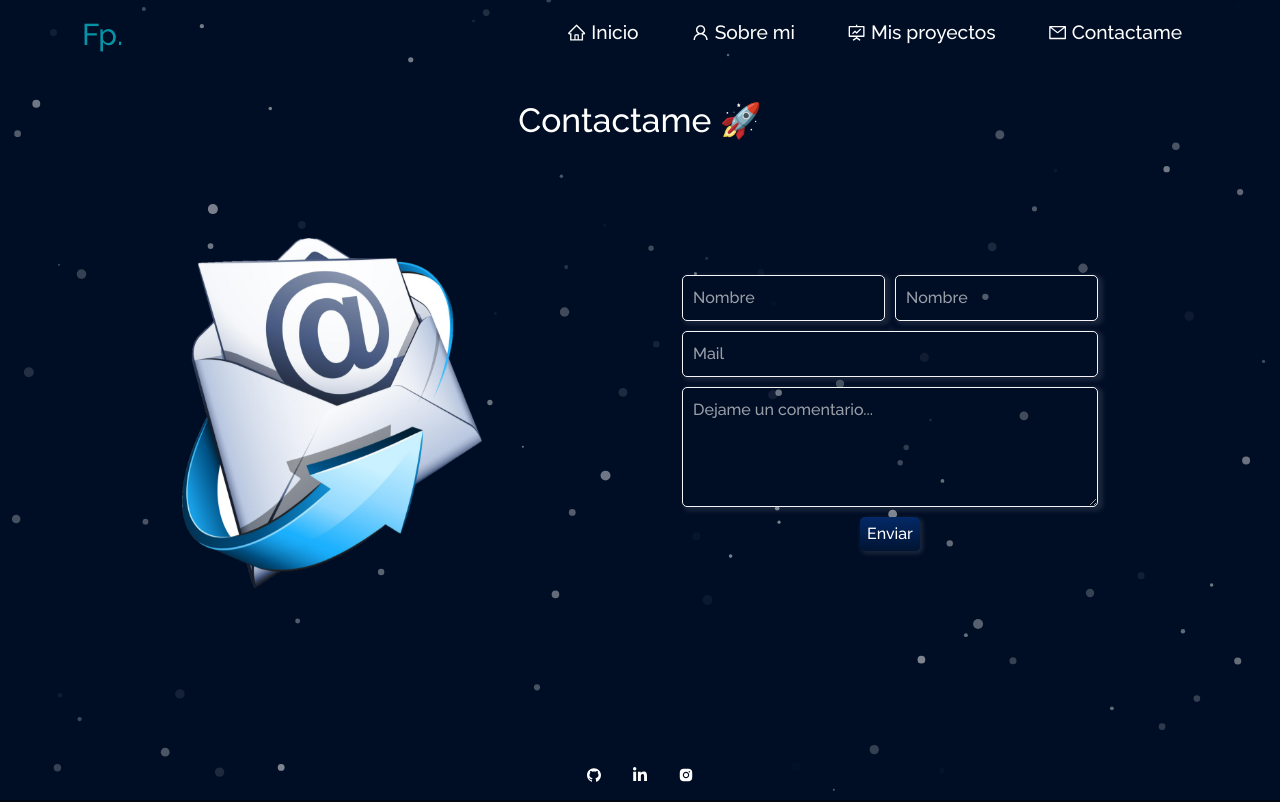
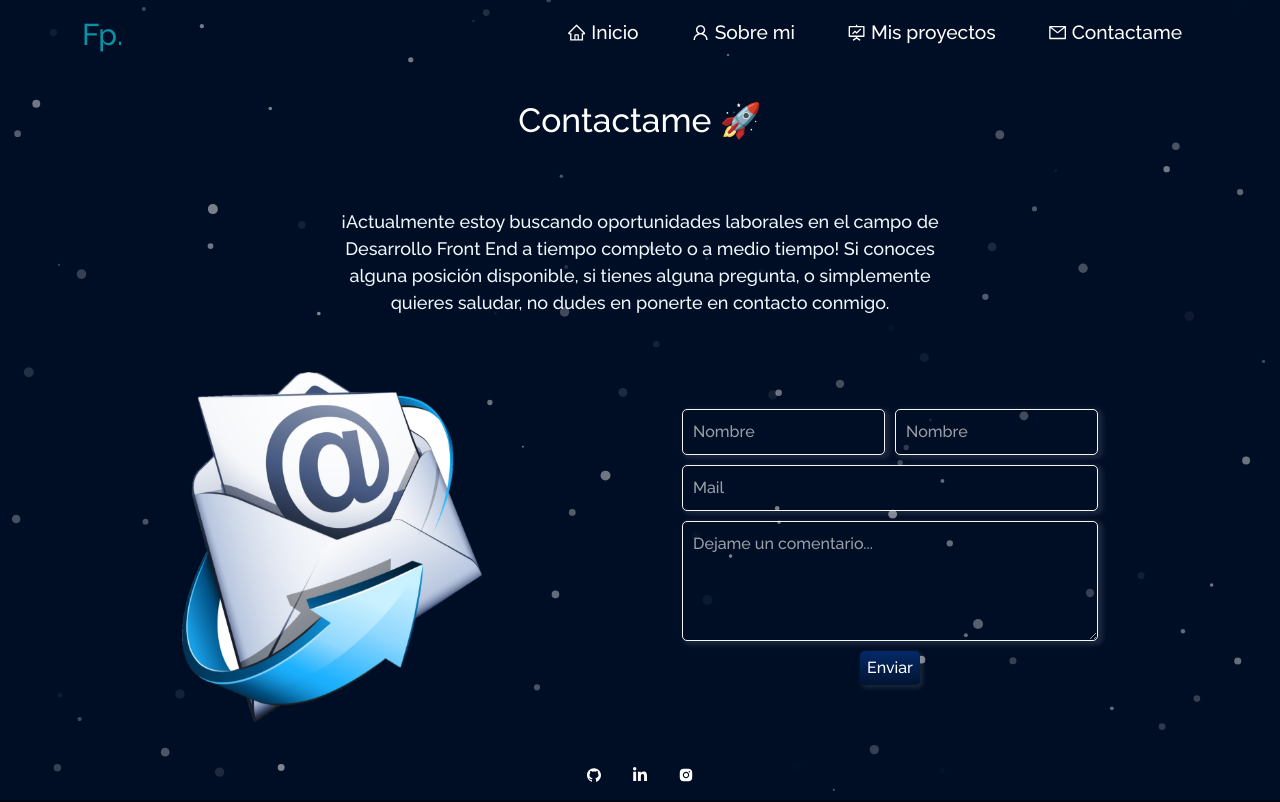
Before and after one commit to PrandiF/portfolio-FP, a React (Create React App) app: page /contact in a window 1280 px wide. Built offline with nearby package versions, Linux system fonts and the light colour scheme.

Commit message:
feat: contact update

```diff
--- a/src/components/Contact/Contact.js
+++ b/src/components/Contact/Contact.js
@@ -12,6 +12,15 @@ function Contact() {
     <Container fluid className="contact-container">
       <Particle2 />
       <h2 className="title">Contactame 🚀</h2>
+      <div className="msj-container">
+        <p>
+          ¡Actualmente estoy buscando oportunidades laborales en el campo de
+          Desarrollo Front End a tiempo completo o a medio tiempo! Si conoces
+          alguna posición disponible, si tienes alguna pregunta, o simplemente
+          quieres saludar, no dudes en ponerte en contacto conmigo.
+        </p>
+      </div>
+
       <Container
         style={{
           display: "flex",
--- a/src/components/Contact/contact.css
+++ b/src/components/Contact/contact.css
@@ -13,7 +13,18 @@
   height: 93vh;
   display: flex;
   flex-direction: column;
-  gap: 70px;
+  gap: 40px;
+}
+.msj-container{
+  width: 50%;
+  z-index: 9999;
+  display: flex;
+  margin: auto;
+}
+
+.msj-container p{
+  color: aliceblue;
+  font-size: 18px;
 }
 
 .form-container {
@@ -122,5 +133,8 @@ textarea:focus {
   .contact-img {
     display: none;
   }
+  .msj-container p{
+    font-size: 15px;
+  }
 
 }
```
